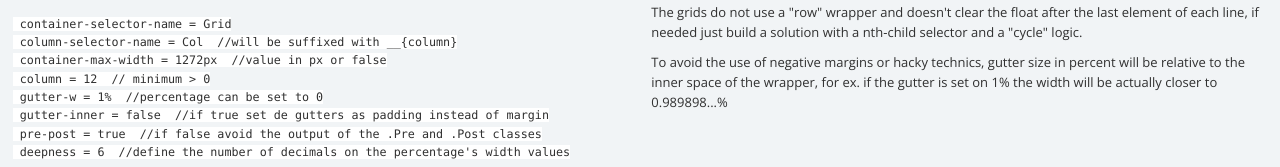
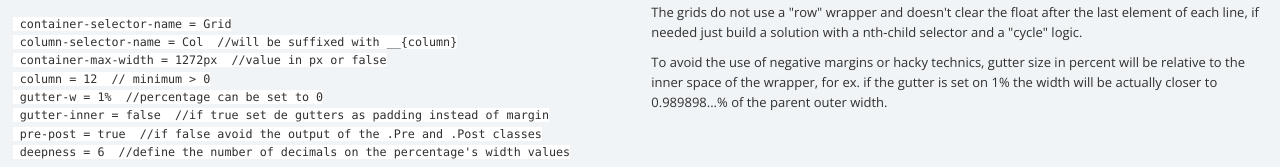
Before and after one commit to alexisgaillard/Stylus-grid, a plain HTML site: page index.html in a window 1280 px wide. Shown: the part 4881-5048 px from the top of the page. Drawn offline with nearby package versions, Linux system fonts and the light colour scheme.

Commit message:
Update index.html

```diff
--- a/index.html
+++ b/index.html
@@ -322,7 +322,7 @@ grid(Grid, Col, 5, 2%)</code>
       <div class="Col__6">
         <p>Notes:</p>
         <p>The grids do not use a "row" wrapper and doesn't clear the float after the last element of each line, if needed just build a solution with a nth-child selector and a "cycle" logic.</p>
-        <p>To avoid the use of negative margins or hacky technics, gutter size in percent will be relative to the inner space of the wrapper, for ex. if the gutter is set on 1% the width will be actually closer to 0.989898...%</p>
+        <p>To avoid the use of negative margins or hacky technics, gutter size in percent will be relative to the inner space of the wrapper, for ex. if the gutter is set on 1% the width will be actually closer to 0.989898...% of the parent outer width.</p>
       </div>
     </div>
   </section>
```
